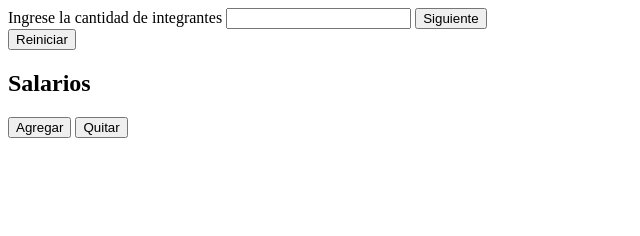
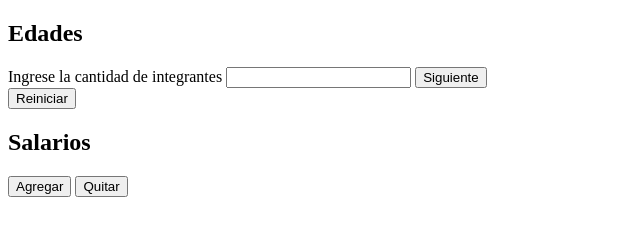
Before and after one commit to IsmaelFdezz/Tareas-Clase-6, a plain HTML site: page index.html in a window 1280 px wide. Shown: the whole page, without its empty margins (0-640 px from the left). Drawn offline with Linux system fonts and the light colour scheme.

Commit message:
Update index.html

```diff
--- a/index.html
+++ b/index.html
@@ -10,6 +10,7 @@
 </head>
 <body>
     <form id="form-edades">
+        <h2>Edades</h2>
         <label for="cantidad-integrantes">Ingrese la cantidad de integrantes</label>
         <input type="number" id = "cantidad-integrantes"/>
         <button type="submit" id="siguiente-paso">Siguiente</button>
```
